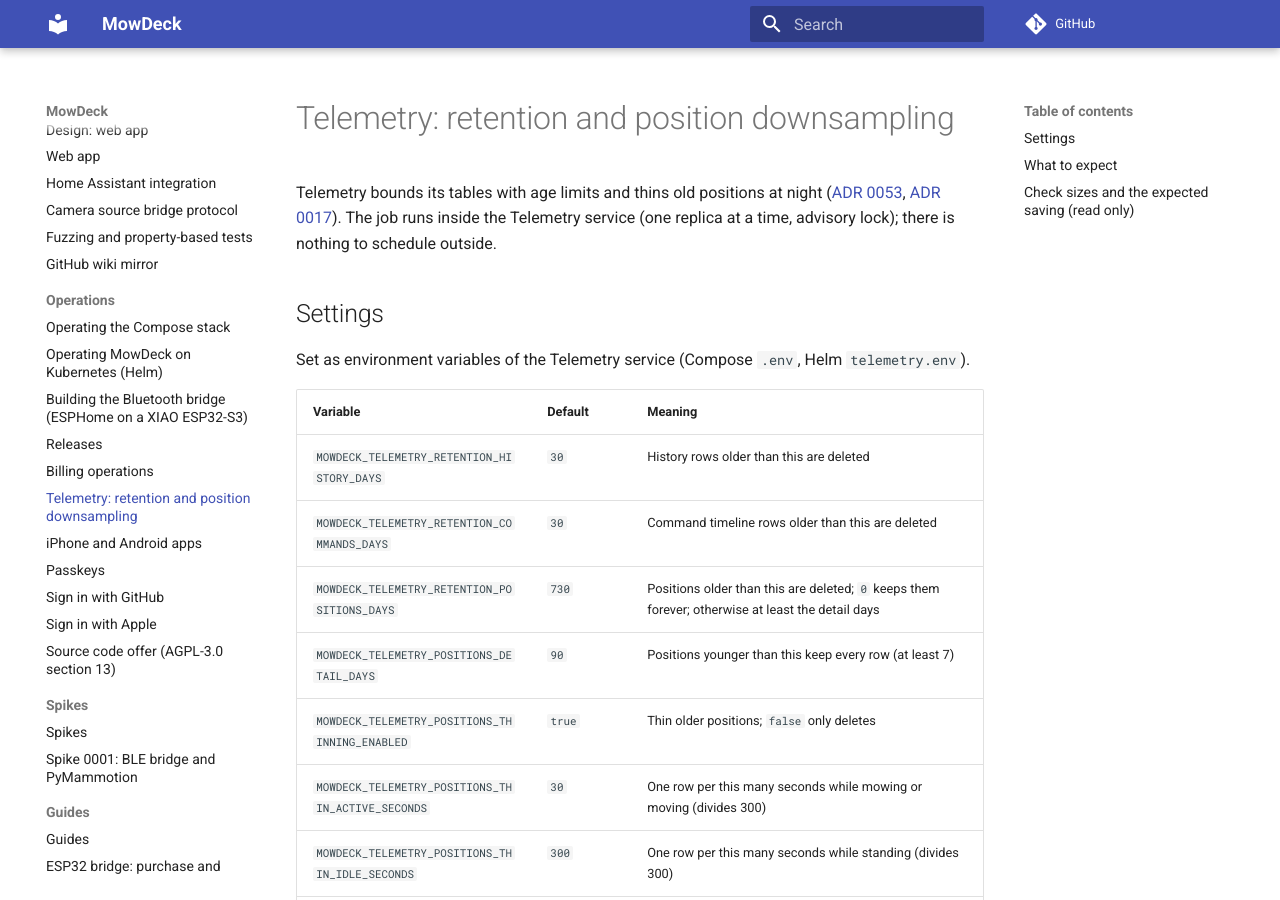
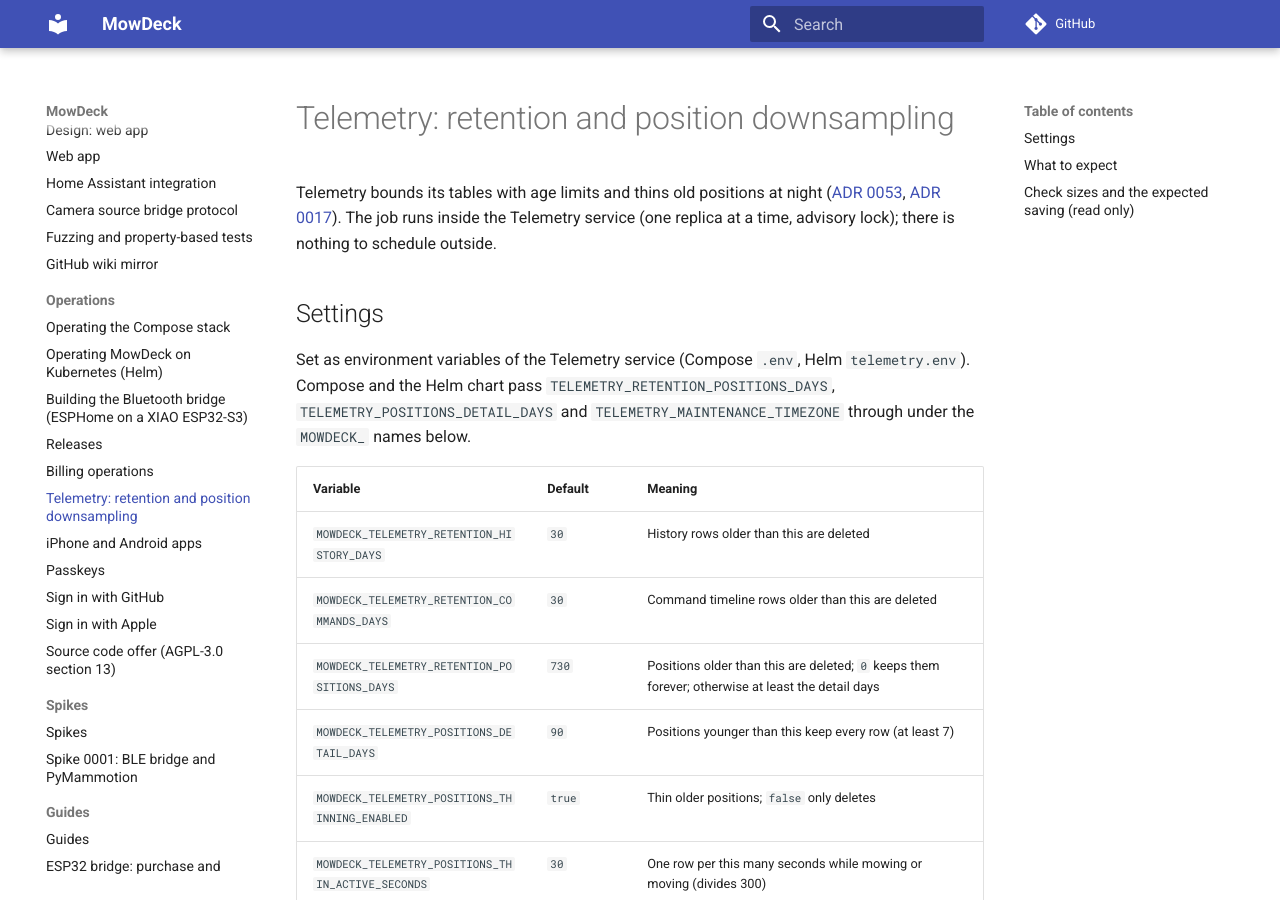
Before and after one commit to lukislp/mowdeck, an MkDocs documentation site: the page built from docs/ops/telemetry-retention.md, in a window 1280 px wide and 900 px high. Built offline with MkDocs 1.6.1 and Material for MkDocs 9.7.7, drawn with Linux system fonts in a browser that asks for light colours; comment, search, counter and statistics services are not loaded.

Commit message:
fix(infra): pass the position retention settings through Compose and Helm
Compose and the Helm chart still defaulted the position retention to
90 days and did not pass the detail days or the maintenance time zone,
so positions were deleted after 90 days instead of being thinned and
the nightly window ran in UTC whatever the .env said.

```diff
--- a/docs/ops/telemetry-retention.md
+++ b/docs/ops/telemetry-retention.md
@@ -4,7 +4,7 @@ Telemetry bounds its tables with age limits and thins old positions at night ([A
 
 ## Settings
 
-Set as environment variables of the Telemetry service (Compose `.env`, Helm `telemetry.env`).
+Set as environment variables of the Telemetry service (Compose `.env`, Helm `telemetry.env`). Compose and the Helm chart pass `TELEMETRY_RETENTION_POSITIONS_DAYS`, `TELEMETRY_POSITIONS_DETAIL_DAYS` and `TELEMETRY_MAINTENANCE_TIMEZONE` through under the `MOWDECK_` names below.
 
 | Variable | Default | Meaning |
 | --- | --- | --- |
```
Also changed, not shown: infra/compose/README.md (+3 -1 lines), 4 other files.
